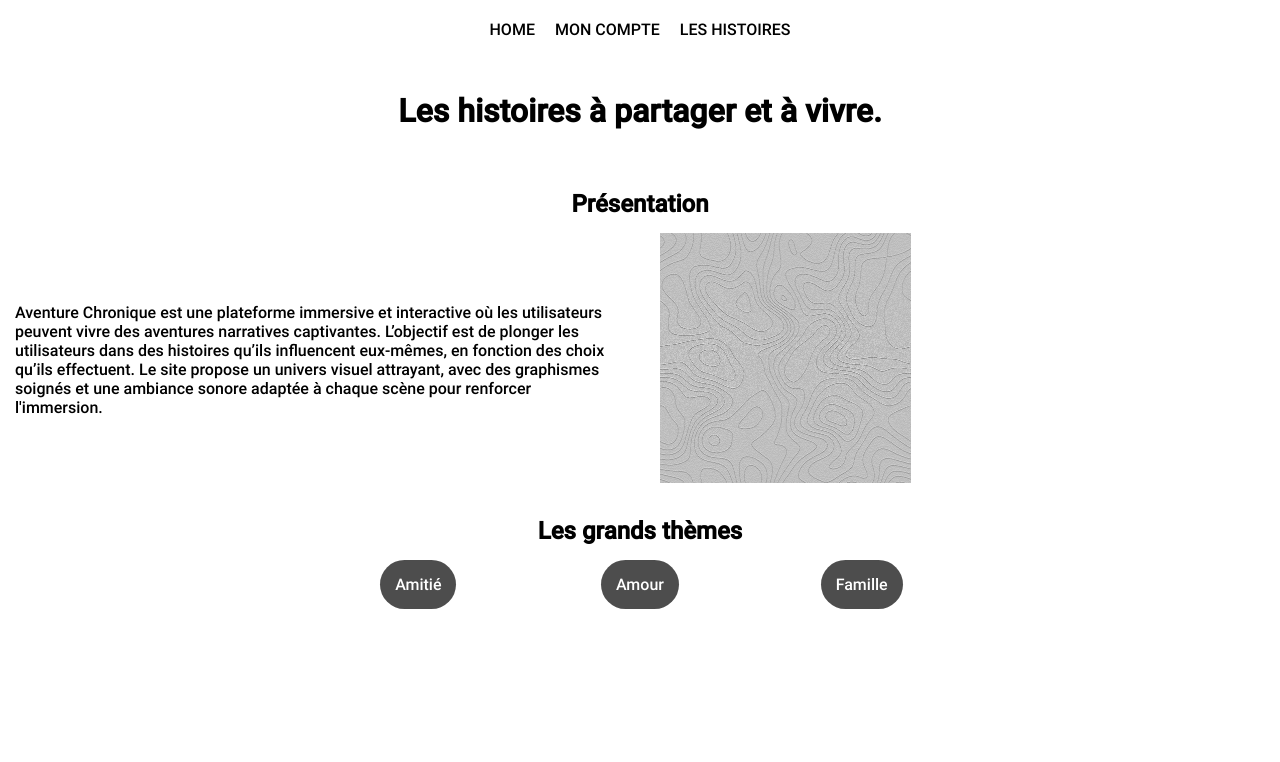
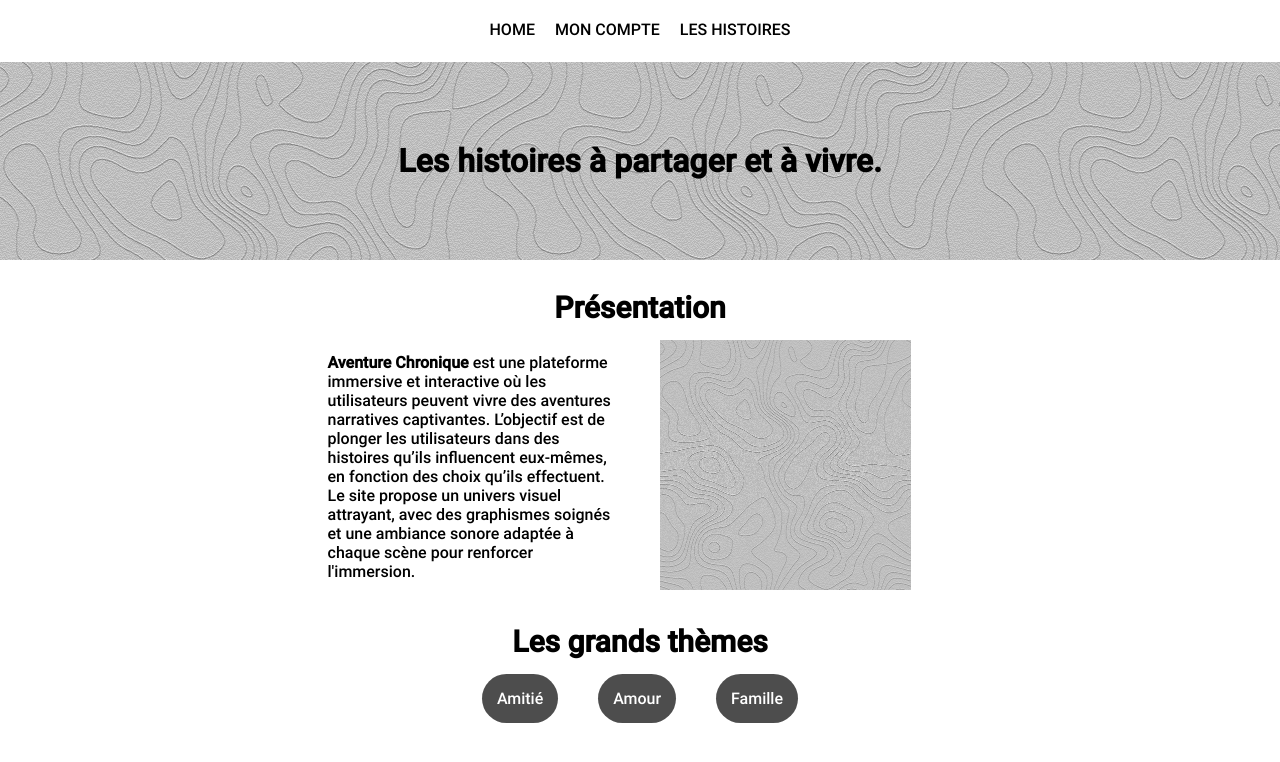
Before and after one commit to Singuila01/history, a PHP site: page / in a window 1280 px wide. Shown: the top 762 px of the page. Run offline with PHP 8.4, Linux system fonts and the light colour scheme.

Commit message:
Modif du CSS

```diff
--- a/styles/styles.css
+++ b/styles/styles.css
@@ -47,6 +47,8 @@ header .texte{
     justify-content: center;
     align-items: center;
     margin: auto;
+    background: url(../assets/img/cartographer.png);
+    padding: 50px 0;
 }
 header .texte h1{
     padding: 30px;
@@ -59,6 +61,7 @@ header .texte h1{
 .article h2{
     text-align: center;
     padding: 15px;
+    font-size: 30px;
 }
 .article .zones{
     display: grid;
@@ -66,6 +69,8 @@ header .texte h1{
     gap: 40px;
     justify-content: center;
     align-items: center;
+    width: 50%;
+    margin: auto;
 }
 .article .zones.theme{
     display: grid;
@@ -75,8 +80,16 @@ header .texte h1{
     align-items: center;
     padding: 15px;
     text-align: center;
-    width: 50%;
+    width: 20%;
     margin: auto;
+}
+.article .zones .zone > p > span{
+    cursor: pointer;
+    transition: 0.15s;
+    font-weight: 700;
+}
+.article .zones .zone > p > span:hover{
+    font-style: italic;
 }
 .article .zones.theme .zone a{
     color: white;
```
